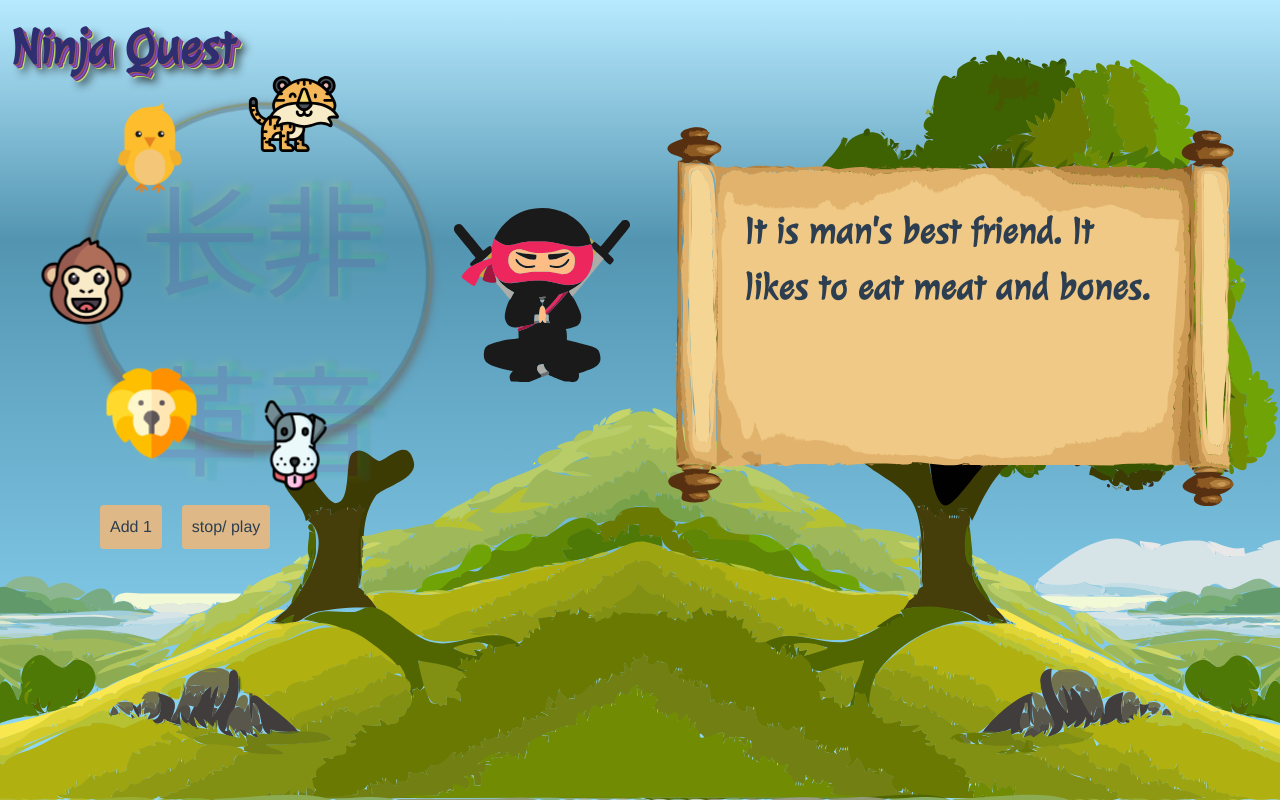
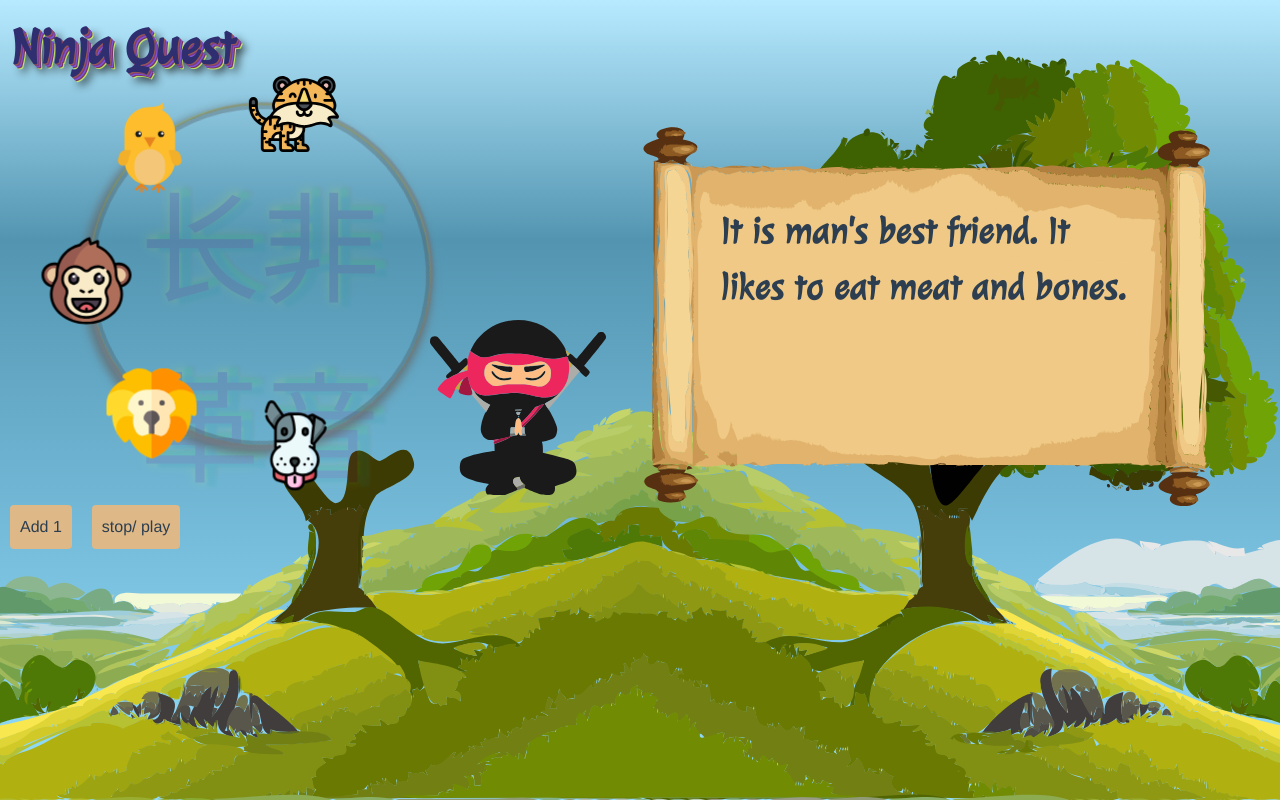
Before and after one commit to ChenPeleg/Ninjaquest, a Vue app: page / in a window 1280 px wide. Both pictures are taken after a click on the button "stop/ play". Built offline with nearby package versions, Linux system fonts and the light colour scheme; a web font is replaced by a local one.

Commit message:
refactor layout styles in MeditationZone and Question components

```diff
--- a/src/components/MeditaionZone.vue
+++ b/src/components/MeditaionZone.vue
@@ -1,19 +1,20 @@
 <template>
-  <div id="meditaionzone" class="relative w-[98%] pl-[90px] max-sm:pl-px text-left z-20">
+  <div id="meditaionzone" class="relative w-[98%]  text-left z-20">
 
     <div class="  flex flex-row flex-wrap gap-6">
 
-      <div>
+      <div class="flex flex-row lg:pl-22.5  pl-10 ">
         <AnswersCircle
             :answers="answers"
             :ispaused="ispaused"
             :correctAnimation="correctAnimation"
             @pressAnswer="pressAnswer"
         />
+        <div class="  max-w-44  flex flex-col justify-end gap-4">
+          <MediNinja :correctAnimation="correctAnimation"/>
+        </div>
       </div>
-      <div class="  max-w-44  flex flex-col justify-center">
-        <MediNinja :correctAnimation="correctAnimation"/>
-      </div>
+
       <div>
         <Question>{{ questionText }}</Question>
       </div>
--- a/src/components/Question.vue
+++ b/src/components/Question.vue
@@ -1,5 +1,5 @@
 <template>
-  <div class="question align-top relative top-5 m-0 inline-block h-[400px] w-[600px]">
+  <div class="question align-top relative top-5 m-0 inline-block h-100 lg:w-150 w-screen">
     <div class="question-text font-bold p-[90px] absolute text-[37px]">
       <slot />
     </div>
```
